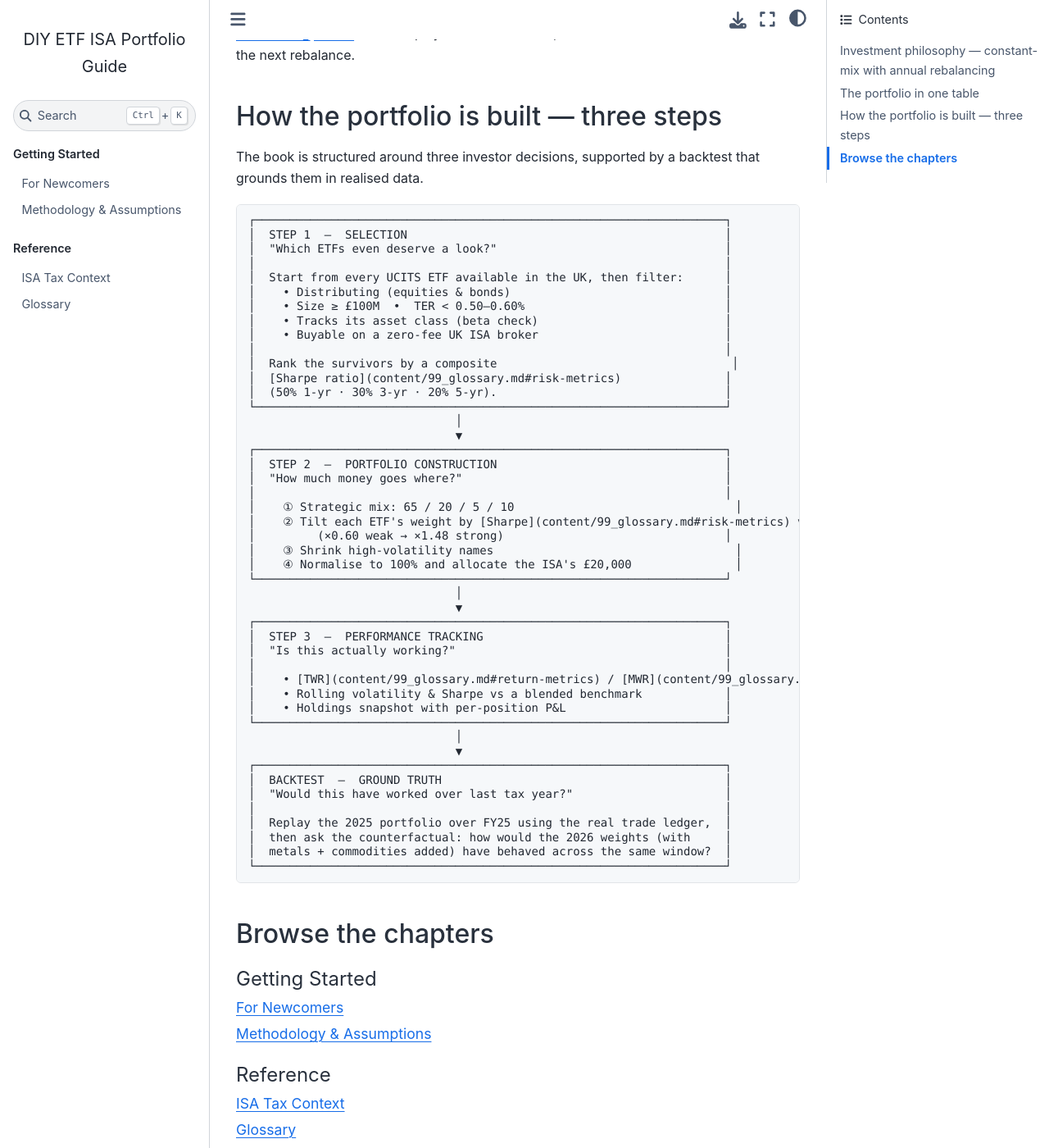
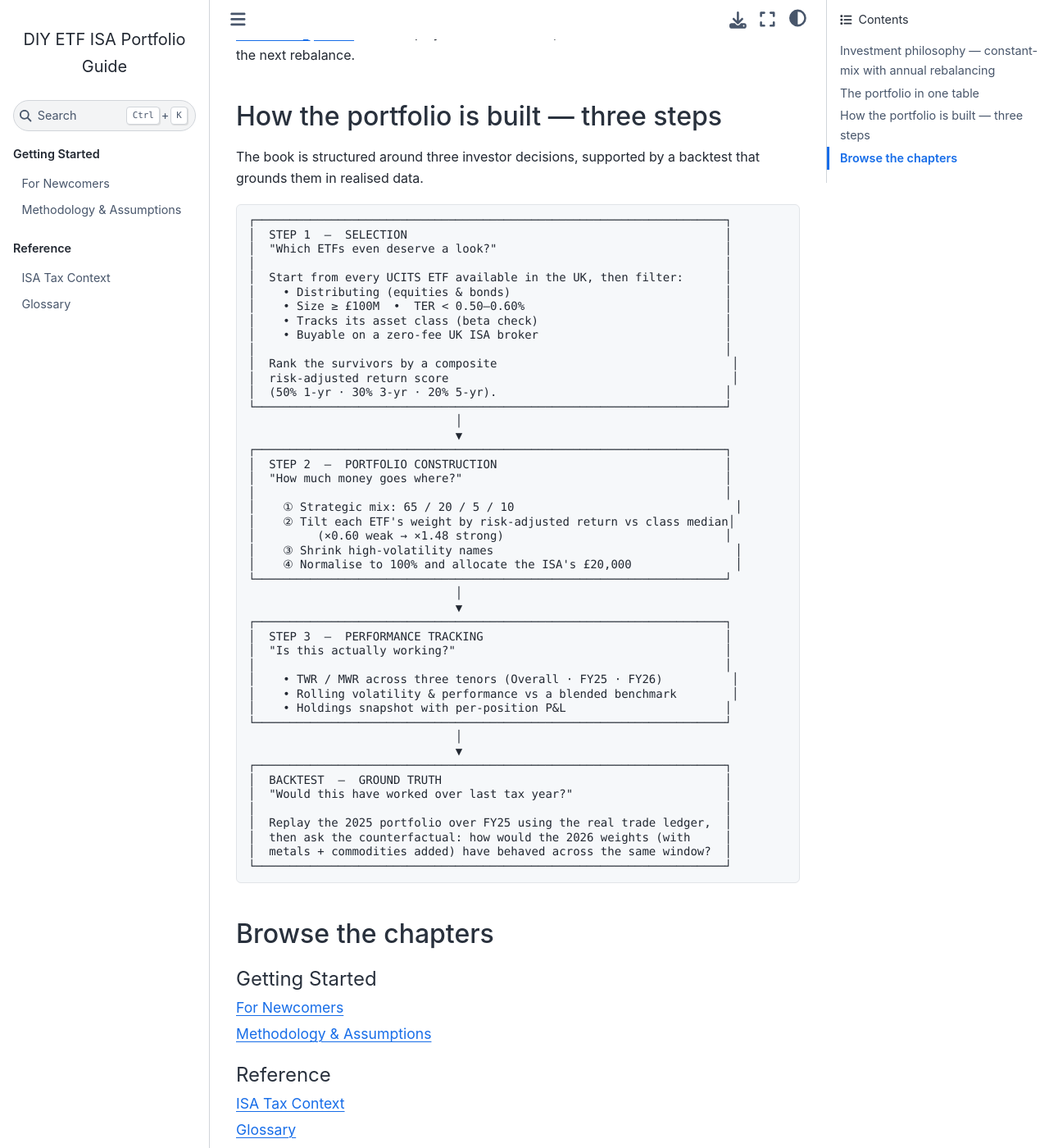
Before and after one commit to nairraks/etf-isa-portfolio, a Jupyter Book: the page built from index.md, in a window 1280 px wide and 1400 px high, scrolled down 1517 px. Shown: the whole window at 82% size. Built offline with Jupyter Book 1.0.4 settings and Sphinx 7.4.7 and the Sphinx Book theme 1.1.4, drawn with Linux system fonts in a browser that asks for light colours; pages that are not in the unit, such as notebooks, are missing from menus.

Commit message:
docs: simplify overview instructions and remove technical links from diagram

```diff
--- a/index.md
+++ b/index.md
@@ -77,7 +77,7 @@ backtest that grounds them in realised data.
 │    • Buyable on a zero-fee UK ISA broker                           │
 │                                                                    │
 │  Rank the survivors by a composite                                  │
-│  [Sharpe ratio](content/99_glossary.md#risk-metrics)               │
+│  risk-adjusted return score                                         │
 │  (50% 1-yr · 30% 3-yr · 20% 5-yr).                                 │
 └────────────────────────────────────────────────────────────────────┘
                               │
@@ -87,7 +87,7 @@ backtest that grounds them in realised data.
 │  "How much money goes where?"                                      │
 │                                                                    │
 │    ① Strategic mix: 65 / 20 / 5 / 10                                │
-│    ② Tilt each ETF's weight by [Sharpe](content/99_glossary.md#risk-metrics) vs class median│
+│    ② Tilt each ETF's weight by risk-adjusted return vs class median│
 │         (×0.60 weak → ×1.48 strong)                                │
 │    ③ Shrink high-volatility names                                   │
 │    ④ Normalise to 100% and allocate the ISA's £20,000               │
@@ -98,8 +98,8 @@ backtest that grounds them in realised data.
 │  STEP 3  —  PERFORMANCE TRACKING                                   │
 │  "Is this actually working?"                                       │
 │                                                                    │
-│    • [TWR](content/99_glossary.md#return-metrics) / [MWR](content/99_glossary.md#future-metrics-not-yet-in-the-book) across three tenors (Overall · FY25 · FY26) │
-│    • Rolling volatility & Sharpe vs a blended benchmark            │
+│    • TWR / MWR across three tenors (Overall · FY25 · FY26)          │
+│    • Rolling volatility & performance vs a blended benchmark        │
 │    • Holdings snapshot with per-position P&L                       │
 └────────────────────────────────────────────────────────────────────┘
                               │
```
